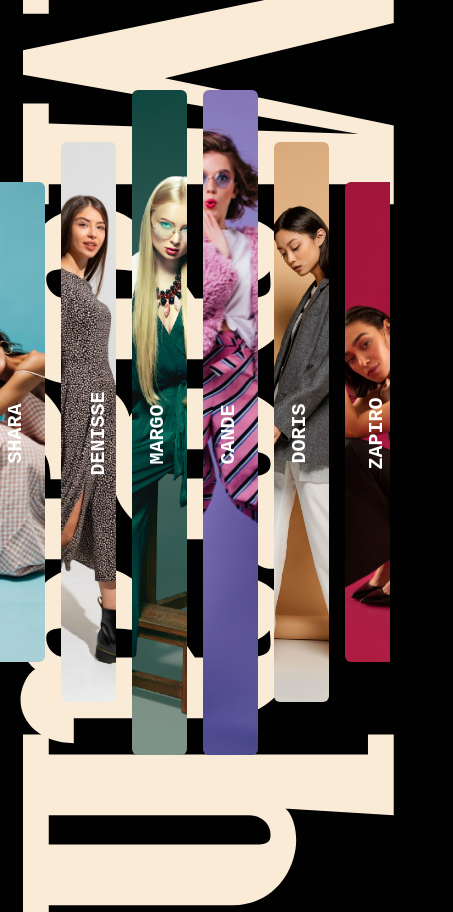
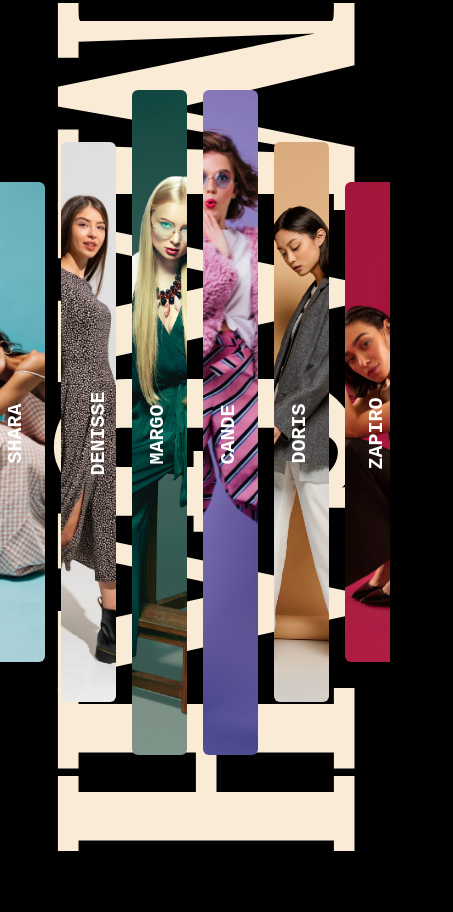
Before and after one commit to leanmaga/slider-ecommerce, a plain HTML site: page index.html in a window 390 px wide. Shown: the whole page, 453 px wide, since content can reach past the window. After the commit the page ends 851 px from the top, so only its background shows below. Drawn offline with Linux system fonts and the light colour scheme.

Commit message:
modificar title

```diff
--- a/style.css
+++ b/style.css
@@ -21,6 +21,7 @@ body{
 }
 h1{
     position: absolute;
+
     font-family: 'Voga', sans-serif;
 }
 .title{
@@ -153,8 +154,9 @@ h2{
         display: block;
     }
     .title{
-        font-size: 500px;
+        font-size: 400px;
         transform: rotate(90deg);
+        text-transform: uppercase;
     }
     h2{
         font-size: 20px;
```
